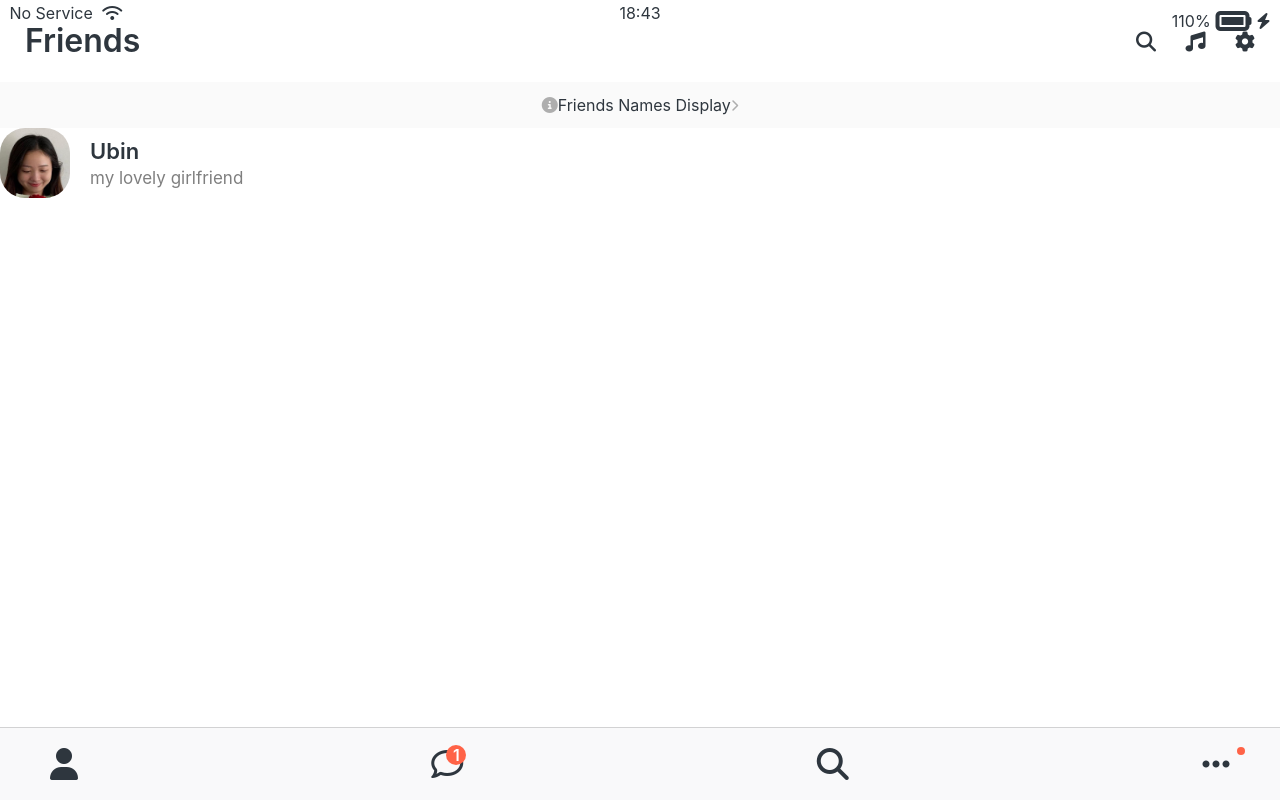
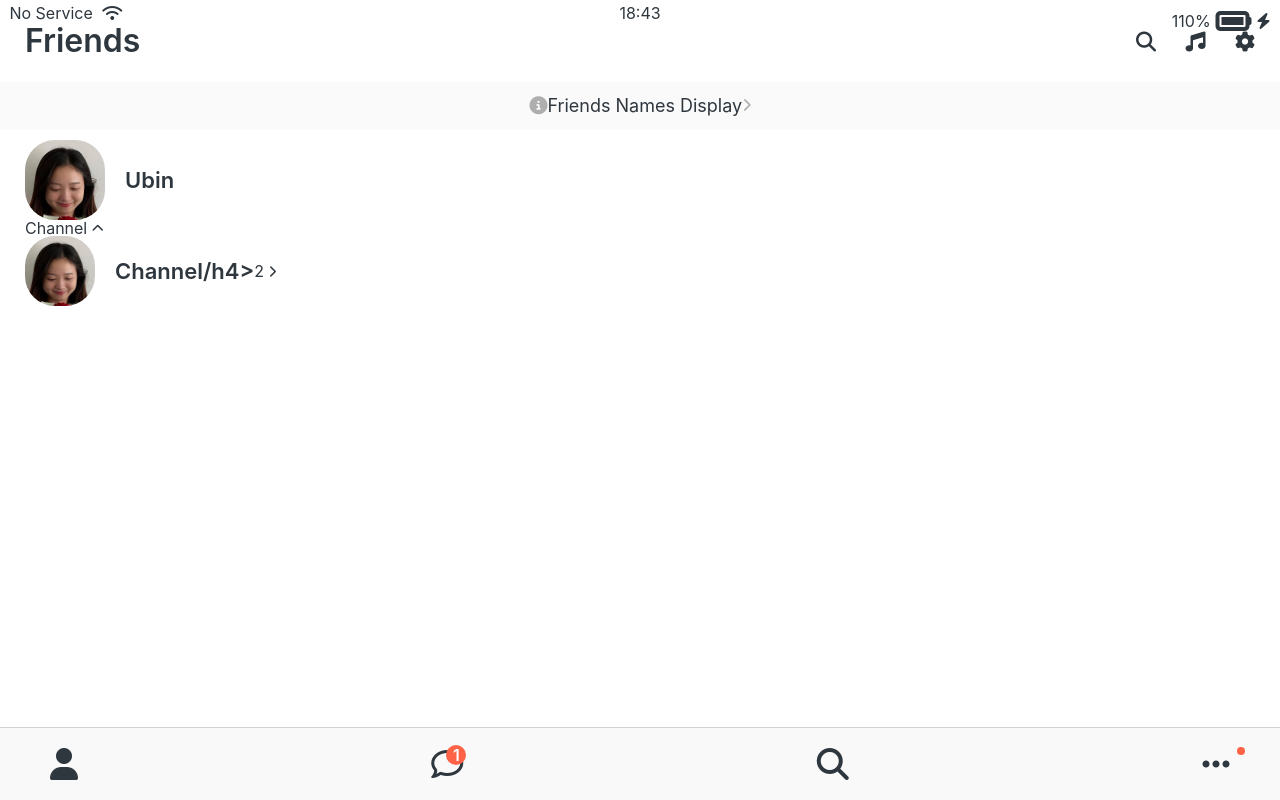
Before and after one commit to marchnineth/kokoa-clone-2021, a plain HTML site: page friends.html in a window 1280 px wide. Drawn offline with Linux system fonts and the light colour scheme.

Commit message:
#6.17 cleared

```diff
--- a/css/components/screen-header.css
+++ b/css/components/screen-header.css
@@ -2,7 +2,7 @@
   display: flex;
   justify-content: space-between;
   align-items: center;
-  padding: 25px;
+  padding: var(--horizontal-space);
 }
 
 .screen-header__title {
--- a/css/components/user-component.css
+++ b/css/components/user-component.css
@@ -11,7 +11,7 @@
 .user-component__avatar {
   width: 70px;
   height: 70px;
-  border-radius: 25px;
+  border-radius: 30px;
   margin-right: 20px;
 }
 
@@ -25,3 +25,8 @@
   font-size: 17px;
   color: rgba(0, 0, 0, 0.5);
 }
+
+.user-component__avatar--xl {
+  width: 80px;
+  height: 80px;
+}
--- a/css/screens/friends.css
+++ b/css/screens/friends.css
@@ -3,9 +3,14 @@
   display: block;
   background-color: #fafafa;
   padding: 15px 0px;
-  font-size: 16px;
+  font-size: 18px;
+  margin-bottom: 10px;
 }
 
 #friends-display-link i {
   color: rgba(0, 0, 0, 0.3);
 }
+
+.friends-screen {
+  padding: 0px var(--horizontal-space);
+}
--- a/css/variables.css
+++ b/css/variables.css
@@ -1,3 +1,4 @@
 :root {
   --yellow: #fae100;
+  --horizontal-space: 25px;
 }
--- a/friends.html
+++ b/friends.html
@@ -34,16 +34,38 @@
         <i class="fas fa-info-circle"></i>Friends Names Display<i class="fas fa-chevron-right fa-xs"></i>
     </a>
 
+    <main class="friends-screen">
         <div class="user-component">
             <div class="user-component__column">
-            <img src="screenshots/ubin.png" class="user-component__avatar"/>
+                <img src="screenshots/ubin.png" class="user-component__avatar user-component__avatar--xl"/>
                 <div class="user-component__text">
                     <h4 class="user-component__title">Ubin</h4>
-                <h6 class="user-component__subtitle">my lovely girlfriend</h6>
+                    <!--<h6 class="user-component__subtitle">my lovely girlfriend</h6>-->
                 </div>
             </div>
             <div class="user-component__column"></div>
         </div>
+        <div class="friends-screen__channel">
+            <div class="friends-screen__channel-header">
+                <span>Channel</span>
+                <i class="fas fa-chevron-up fa-xs"></i>
+            </div>
+            <div class="user-component">
+                <div class="user-component__column">
+                    <img src="screenshots/ubin.png" class="user-component__avatar user-component__avatar--sm"/>
+                    <div class="user-component__text">
+                        <h4 class="user-component__title">Channel/h4>
+                    </div>
+                </div>
+                <div class="user-component__column">
+                    <span>2</span>
+                    <i class="fas fa-chevron-right fa-xs"></i>
+                </div>
+            </div>
+        </div>
+    </main>
+
+
 
     <nav class="nav">
         <ul class="nav__list">
```
Lines whose indentation alone changed are shown as unchanged.
